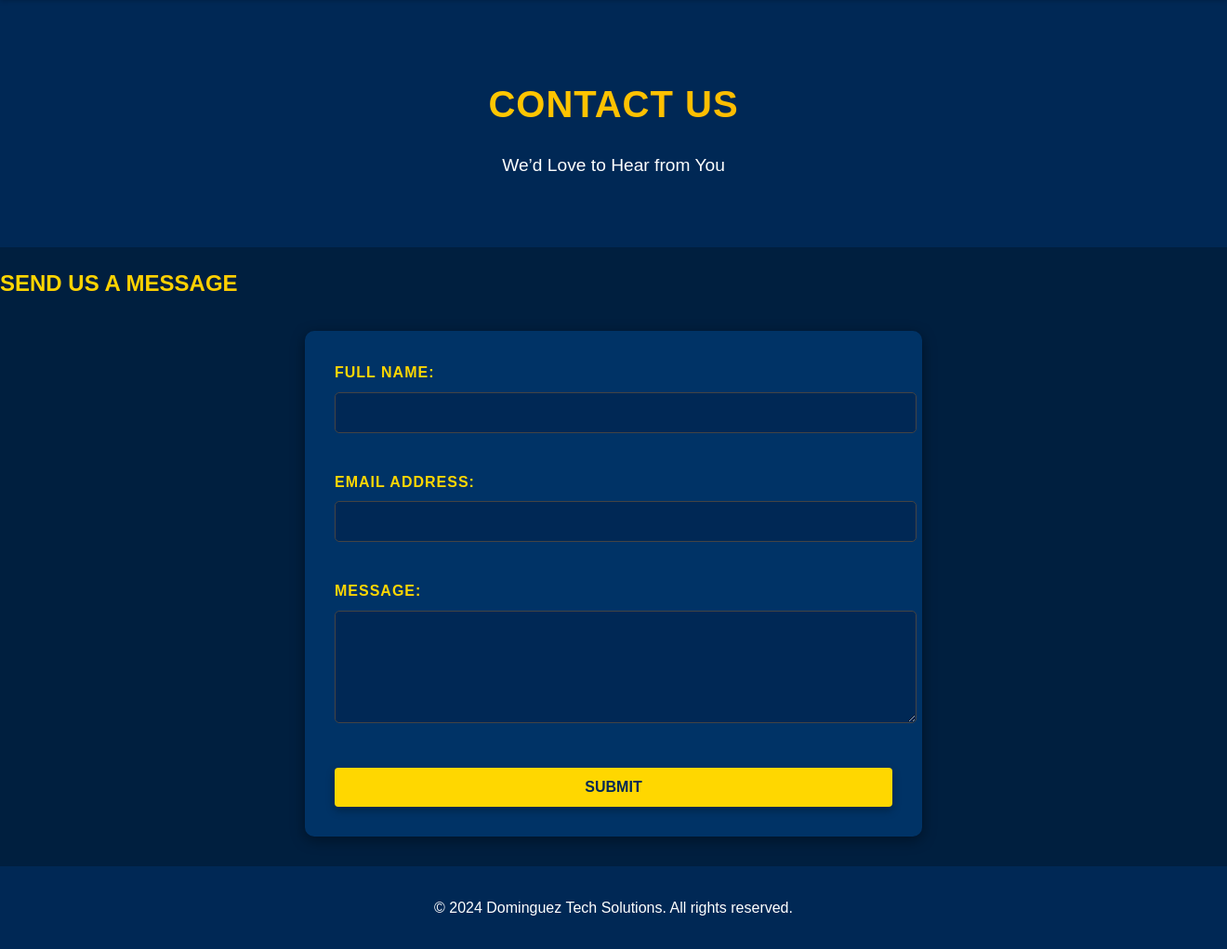
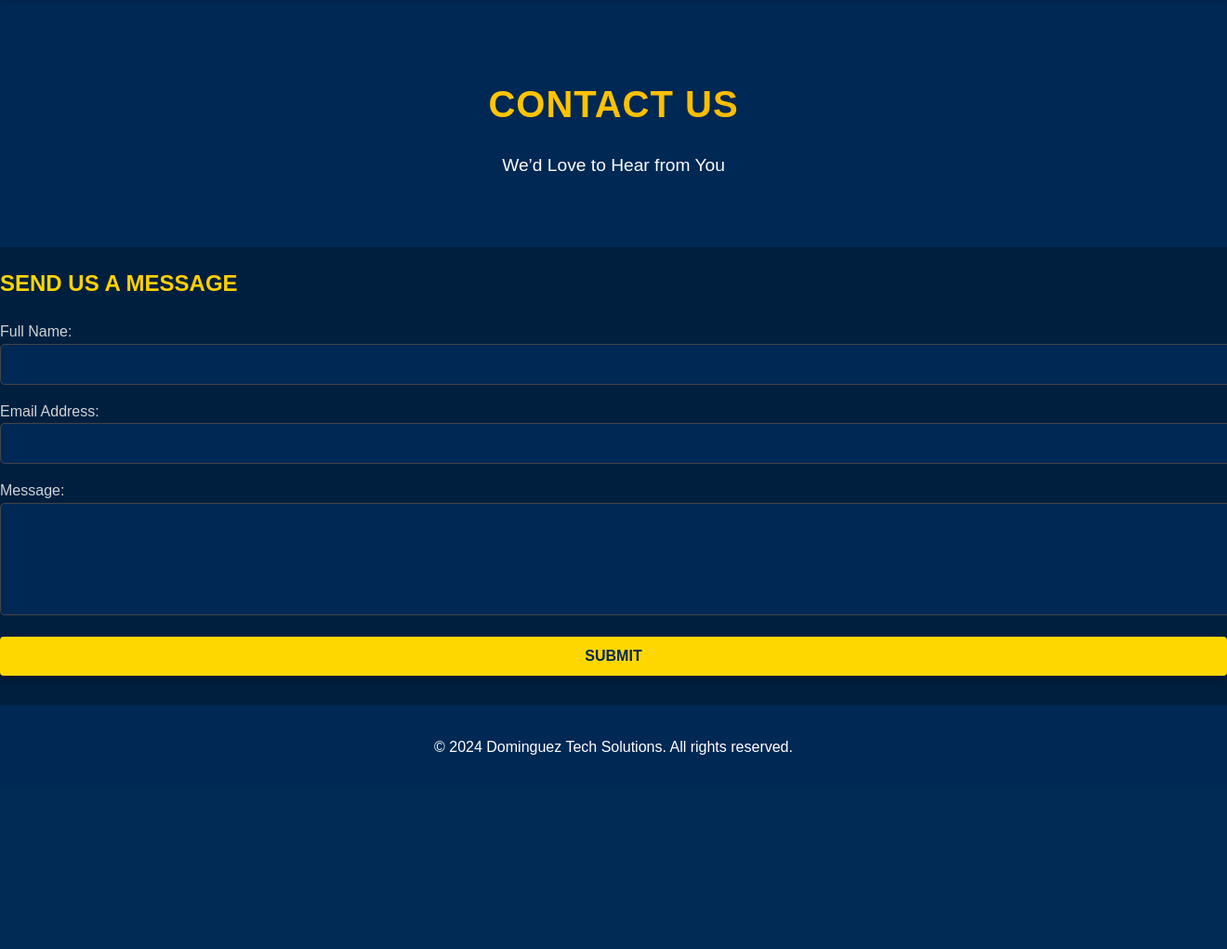
Before and after one commit to xtcedro/Etc, a PHP site: page /contact.html in a window 1320 px wide; the page is wider, and only the part inside the window is pictured. Shown: the part 958-1979 px from the top of that part at 93% size. After the commit the page ends 1770 px from the top of that part, so only its background shows below. Run offline with PHP 8.4, Linux system fonts and the light colour scheme.

Commit message:
Update style.css

```diff
--- a/assets/css/style.css
+++ b/assets/css/style.css
@@ -274,33 +274,6 @@ nav {
 
 .form-container button:hover {
     background-color: #d4af37; /* Hover effect */
-}
-
-/* General Form Styling */
-form {
-    background-color: #003366; /* Darker blue background */
-    padding: 2rem;
-    border-radius: 10px;
-    box-shadow: 0 4px 15px rgba(0, 0, 0, 0.4);
-    max-width: 600px;
-    margin: 2rem auto;
-    color: #fff;
-    font-size: 1rem;
-}
-
-/* Form Groups */
-.form-group {
-    margin-bottom: 1.5rem;
-}
-
-/* Labels */
-form label {
-    display: block;
-    margin-bottom: 0.5rem;
-    font-weight: bold;
-    color: #FFD700; /* Gold for labels */
-    text-transform: uppercase;
-    letter-spacing: 1px;
 }
 
 /* Input Fields */
```
